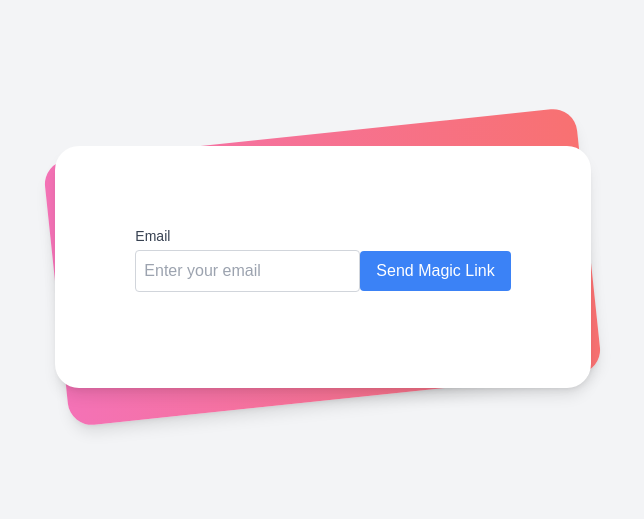
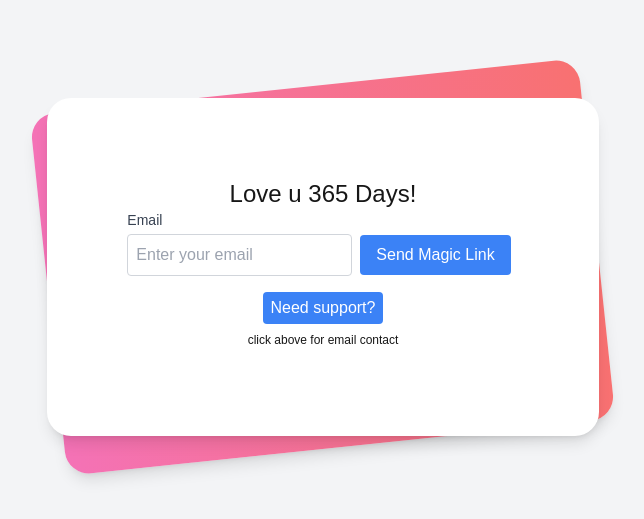
Before and after one commit to Ryan-Carloso/nextjs-love-u-3., a Next.js app: page / in a window 1280 px wide. Shown: the part 133-652 px from the top of the page, without its empty margins (317-961 px from the left). Built offline with nearby package versions, Linux system fonts and the light colour scheme.

Commit message:
add support email

```diff
--- a/components/auth.tsx
+++ b/components/auth.tsx
@@ -3,7 +3,7 @@ import React from 'react';
 import { createClient } from '@supabase/supabase-js';
 
 // Initialize Supabase client
-const supabase = createClient('https://laqxbdncmapnhorlbbkg.supabase.co', 'your-anon-key');
+const supabase = createClient('https://laqxbdncmapnhorlbbkg.supabase.co', 'eyJhbGciOiJIUzI1NiIsInR5cCI6IkpXVCJ9.eyJpc3MiOiJzdXBhYmFzZSIsInJlZiI6ImxhcXhiZG5jbWFwbmhvcmxiYmtnIiwicm9sZSI6InNlcnZpY2Vfcm9sZSIsImlhdCI6MTcyNjg2MTcyNSwiZXhwIjoyMDQyNDM3NzI1fQ.Xr3j4FThRX5C0Zk5txIqobebk6v5FBf2K5Mahe8vdzY');
 
 interface AuthProps {
   value: string;
@@ -27,7 +27,14 @@ const Auth: React.FC<AuthProps> = ({ value, onChangeText }) => {
     }
   };
 
+  const emailSupport = async () => {
+
+
+  }
+
   return (
+    <div>
+      <h1 className='flex justify-center text-2xl'>Love u 365 Days!</h1>
     <div className="mb-4">
       <label className="block text-sm font-medium text-gray-700">Email</label>
       <input
@@ -36,9 +43,19 @@ const Auth: React.FC<AuthProps> = ({ value, onChangeText }) => {
         onChange={(e) => onChangeText(e.target.value)} // Call onChangeText
         placeholder="Enter your email"
       />
-      <button onClick={sendMagicLink} className="bg-blue-500 text-white py-2 px-4 rounded">
+      <button onClick={sendMagicLink} className=" mx-2 bg-blue-500 text-white py-2 px-4 rounded">
         Send Magic Link
       </button>
+
+    </div>
+    <div className='flex justify-center text-s'>
+    <button onclick={emailSupport} className='bg-blue-500 text-white py-1 px-2 rounded'>
+          Need support?
+      </button>
+
+      </div>
+      <p className='flex justify-center text-xs py-2'> click above for email contact</p>
+
     </div>
   );
 };
--- /dev/null
+++ b/next.config.js
@@ -0,0 +1,7 @@
+const withBundleAnalyzer = require('@next/bundle-analyzer')({
+    enabled: process.env.ANALYZE === 'true',
+  });
+
+  module.exports = withBundleAnalyzer({
+    // Other Next.js config options here
+  });
--- a/package.json
+++ b/package.json
@@ -9,6 +9,7 @@
     "lint": "next lint"
   },
   "dependencies": {
+    "@next/bundle-analyzer": "^14.2.13",
     "@radix-ui/react-popover": "^1.1.1",
     "@radix-ui/react-slot": "^1.1.0",
     "@supabase/supabase-js": "^2.45.4",
```
Also changed, not shown: 2 other files (tests, documents, lock files or other folders).
